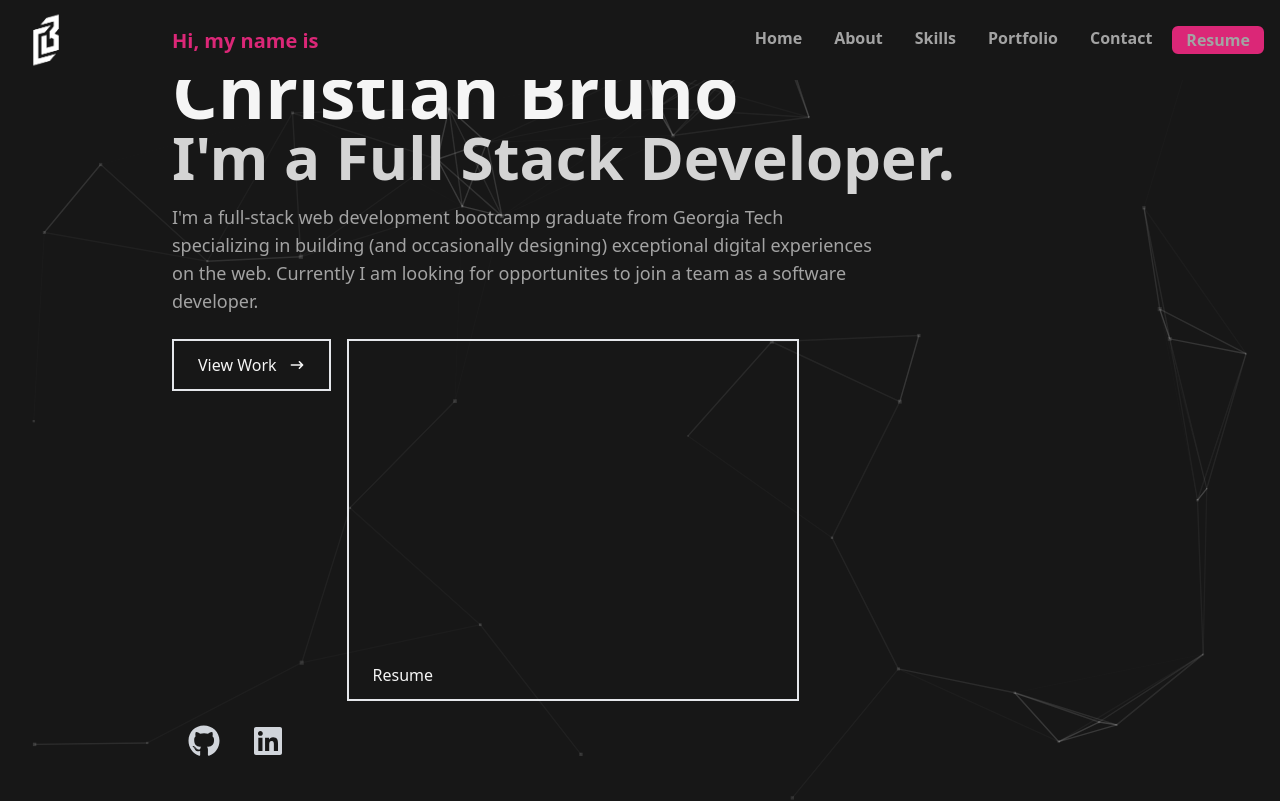
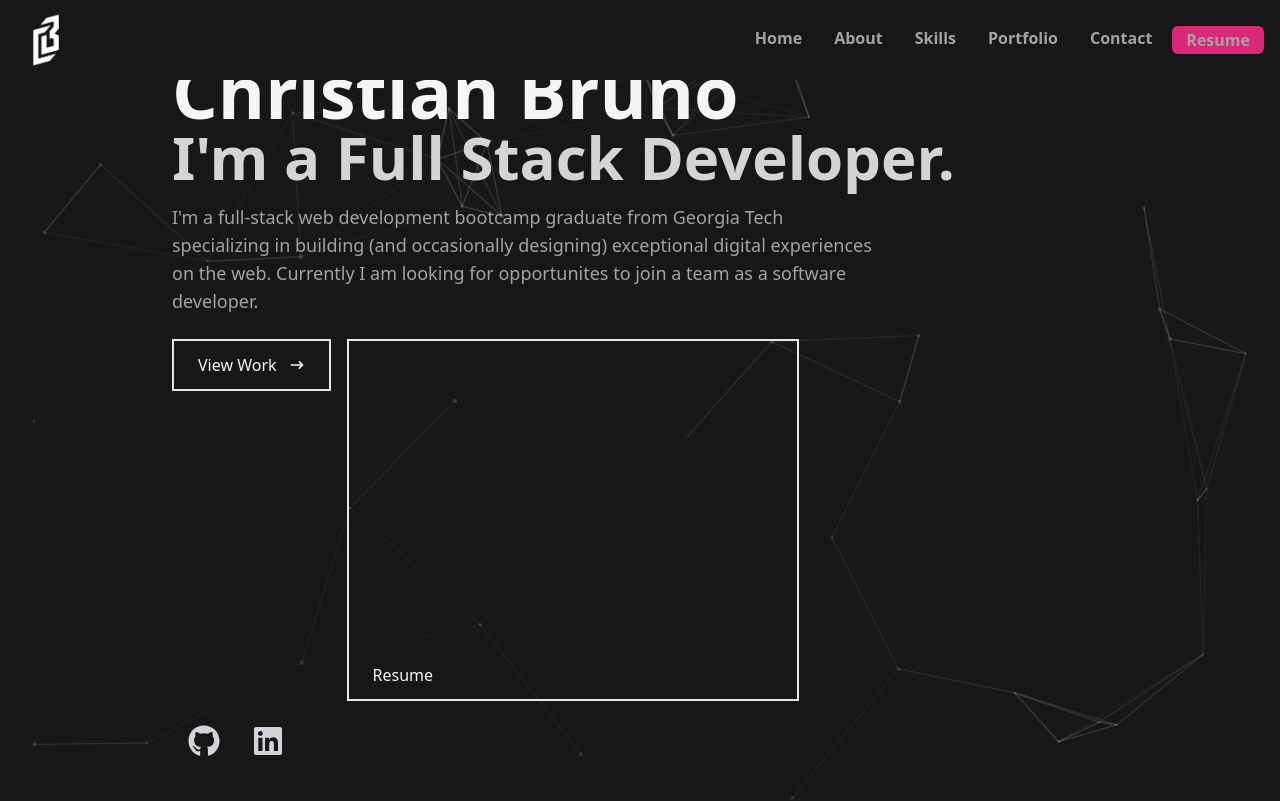
Before and after one commit to CBrunote/react-portfolio, a React (Create React App) app: page / in a window 1280 px wide. Shown: the top 801 px of the page. Built offline with nearby package versions, Linux system fonts and the light colour scheme; some icons are missing.

Commit message:
fixed UI issues with z-index and sizing of navbar icon

```diff
--- a/src/components/Home.jsx
+++ b/src/components/Home.jsx
@@ -12,7 +12,7 @@ const Home = () => {
         <ParticleBackground/>
         {/* Container */}
         <div className='max-w-[1000px] mx-auto px-8 flex flex-col justify-center h-full text-gray-300'>
-            <p className='text-pink-600 font-bold text-xl z-[100]'>Hi, my name is</p>
+            <p className='text-pink-600 font-bold text-xl z-50'>Hi, my name is</p>
             <h1 className='text-4xl sm:text-7xl font-bold text-neutral-100 z-50'>Christian Bruno</h1>
             <h2 className='text-3xl sm:text-6xl font-bold text-neutral-300 z-50'>I'm a Full Stack Developer.</h2>
             <p className='text-neutral-400 text-lg py-4 max-w-[700px] z-50'>I'm a full-stack web development bootcamp graduate from Georgia Tech specializing in building (and occasionally designing) exceptional digital experiences on the web. Currently I am looking for opportunites to join a team as a software developer.</p>
--- a/src/components/Navbar.jsx
+++ b/src/components/Navbar.jsx
@@ -49,7 +49,7 @@ const Navbar = () => {
 
             {/* Hamburger */}
             <div onClick={handleClick} className='md:hidden z-10'>
-                {!nav ? <FaBars className='hover:scale-150 duration-300'/> : <FaTimes className='hover:scale-150 duration-300'/>}
+                {!nav ? <FaBars size='1.75rem' className='hover:scale-150 duration-300'/> : <FaTimes size='1.75rem' className='hover:scale-150 duration-300'/>}
             </div>
 
             {/* Mobile Menu */}
```
